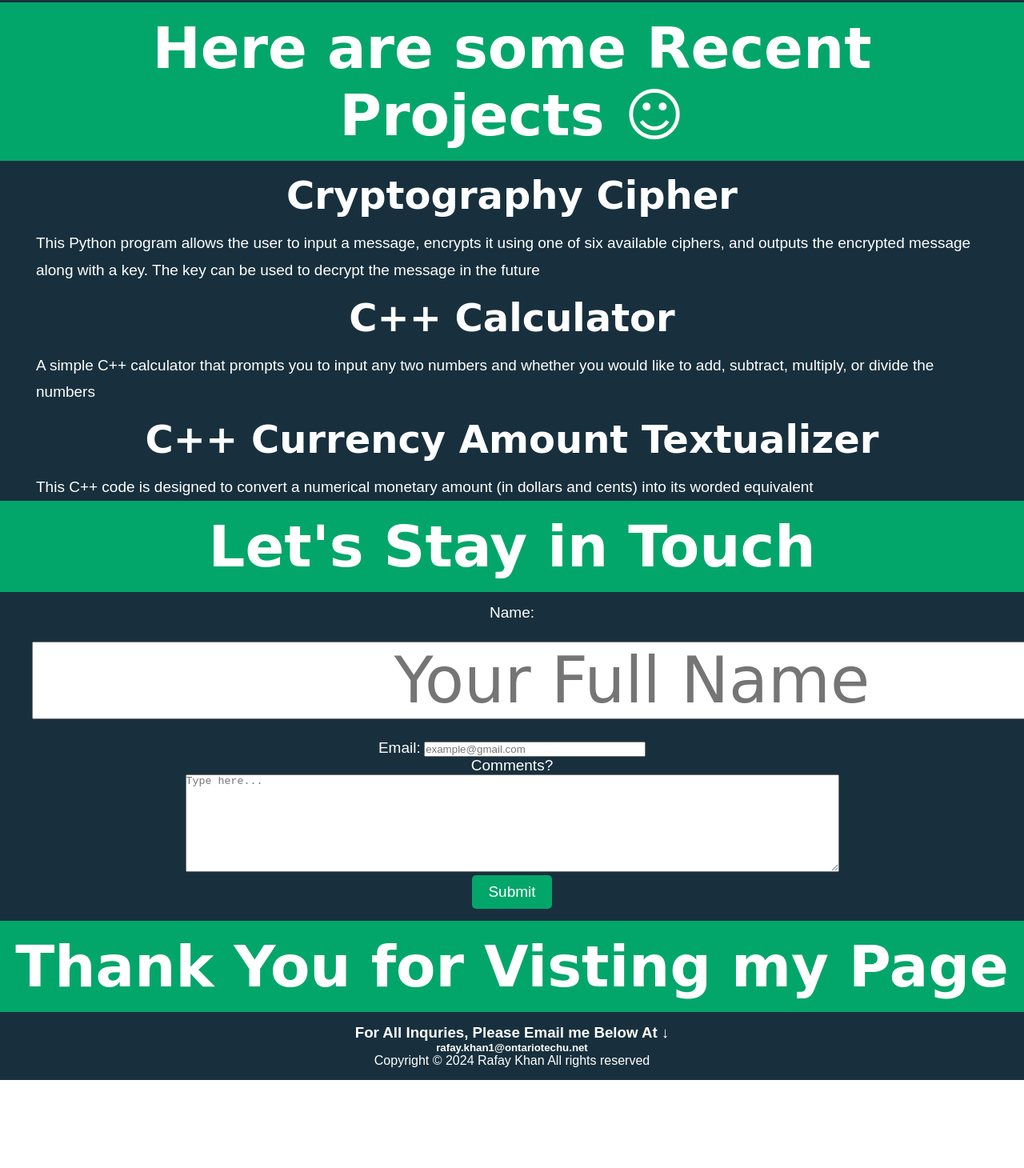
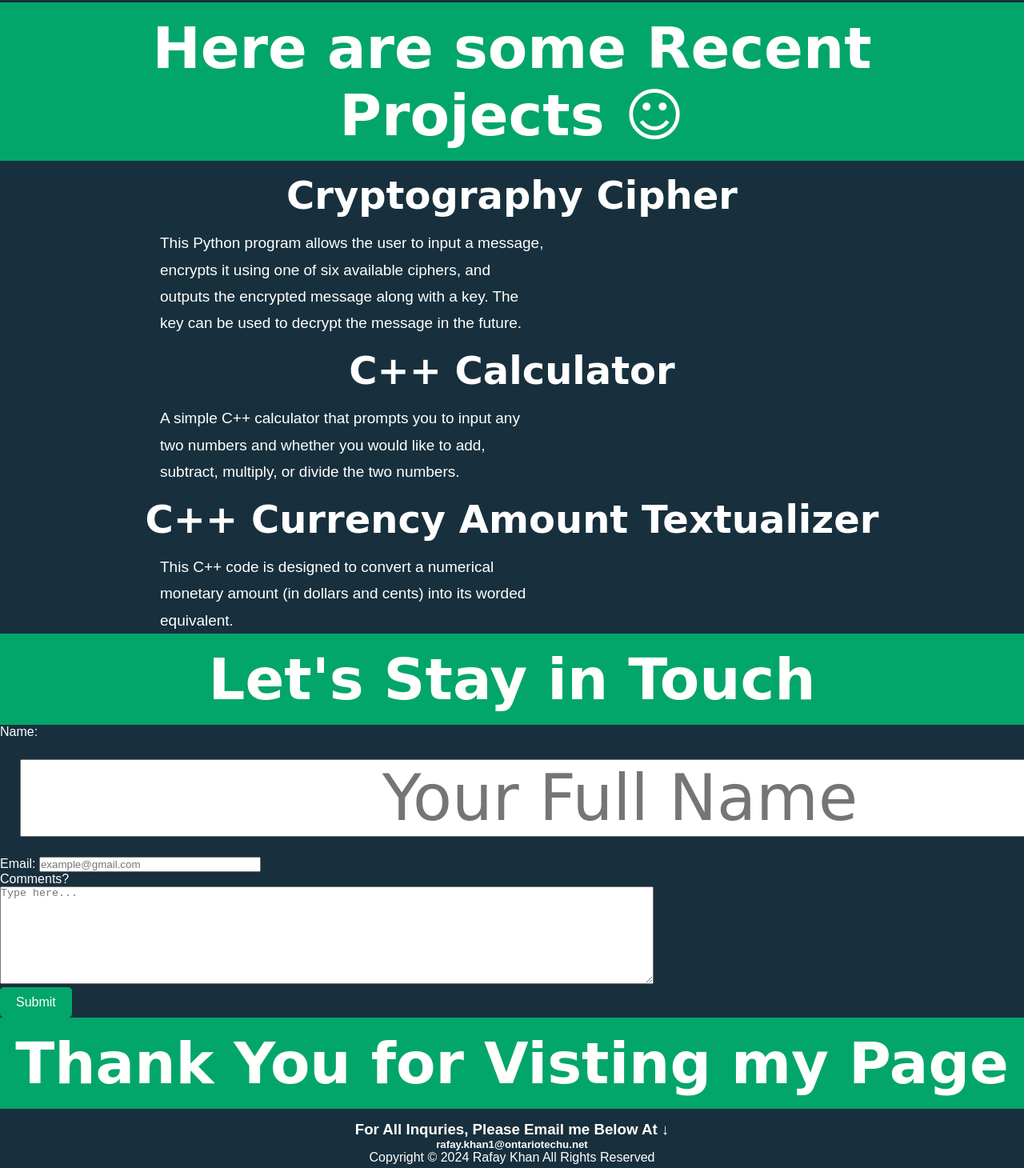
Before and after one commit to WeLuvRaf/Portfolio-Website, a plain HTML site: page index.html in a window 1280 px wide. Shown: the part 1683-3143 px from the top of the page at 80% size. Before the commit the page ends 3033 px from the top, so only its background shows below. Drawn offline with Linux system fonts and the light colour scheme.

Commit message:
couple changes

```diff
--- a/index.html
+++ b/index.html
@@ -67,17 +67,17 @@
       <h1>Here are some Recent Projects ☺</h1>
             <div id="project1">
                 <h2>Cryptography Cipher</h2>
-                <p>This Python program allows the user to input a message, encrypts it using one of six available ciphers, and outputs the encrypted message along with a key. The key can be used to decrypt the message in the future</p>
+                <p>This Python program allows the user to input a message, encrypts it using one of six available ciphers, and outputs the encrypted message along with a key. The key can be used to decrypt the message in the future.</p>
               </div>
 
             <div id="project2">
                 <h2>C++ Calculator</h2>
-                <p>A simple C++ calculator that prompts you to input any two numbers and whether you would like to add, subtract, multiply, or divide the numbers</p>
+                <p>A simple C++ calculator that prompts you to input any two numbers and whether you would like to add, subtract, multiply, or divide the two numbers.</p>
             </div>
 
             <div id="project3">
                 <h2>C++ Currency Amount Textualizer</h2>
-                <p>This C++ code is designed to convert a numerical monetary amount (in dollars and cents) into its worded equivalent</p>
+                <p>This C++ code is designed to convert a numerical monetary amount (in dollars and cents) into its worded equivalent.</p>
             </div>
     </section>
  <!-- End Projects-->
@@ -111,7 +111,7 @@
         <div id="footer-content">
           <h3>For All Inquries, Please Email me Below At ↓</h3>
           <h5>rafay.khan1@ontariotechu.net</h5>
-          <p>Copyright © 2024 Rafay Khan All rights reserved</p>
+          <p>Copyright © 2024 Rafay Khan All Rights Reserved</p>
         </div>
     </footer>
  <!-- End Footer -->
--- a/style.css
+++ b/style.css
@@ -154,8 +154,9 @@ html {
 #project1 p{
     color:white;
     font-size: 19px;
-    margin: 0px 45px;
+    margin: 0px 200px;
     line-height: 1.75;
+    max-width: 480px;
 }
 
 #project2 h2{
@@ -169,8 +170,9 @@ html {
 #project2 p{
     color:white;
     font-size: 19px;
-    margin: 0px 45px;
+    margin: 0px 200px;
     line-height: 1.75;
+    max-width: 480px;
 }
 
 #project3 h2{
@@ -184,8 +186,9 @@ html {
 #project3 p{
     color:white;
     font-size: 19px;
-    margin: 0px 45px;
+    margin: 0px 200px;
     line-height: 1.75;
+    max-width: 480px;
 }
 /* End Projects*/
 
@@ -193,30 +196,25 @@ html {
 #contact-me{
     background-color: #18303D;
     color:white;
-    text-align: center;
 }
+
 #contact-me h1{
     font-size: 4.5rem;
     font-family: cursive;
     background-color: #03A66A;
     padding: 15px;
+    text-align: center;
 }
-form{
-    padding: 15px;
-}
-form label {
-    font-size: 19px;
-    color: white;
-    margin-bottom: 8px;
-}
+
 form input[type="submit"] {
     background-color: #03A66A;
     color: white;
     padding: 10px 20px;
     border: none;
     border-radius: 5px;
-    font-size: 19px;
+    font-size: 1rem;
 }
+
 /*End Contact me*/
 
 /* Footer*/
```
Lines whose indentation alone changed are shown as unchanged.
